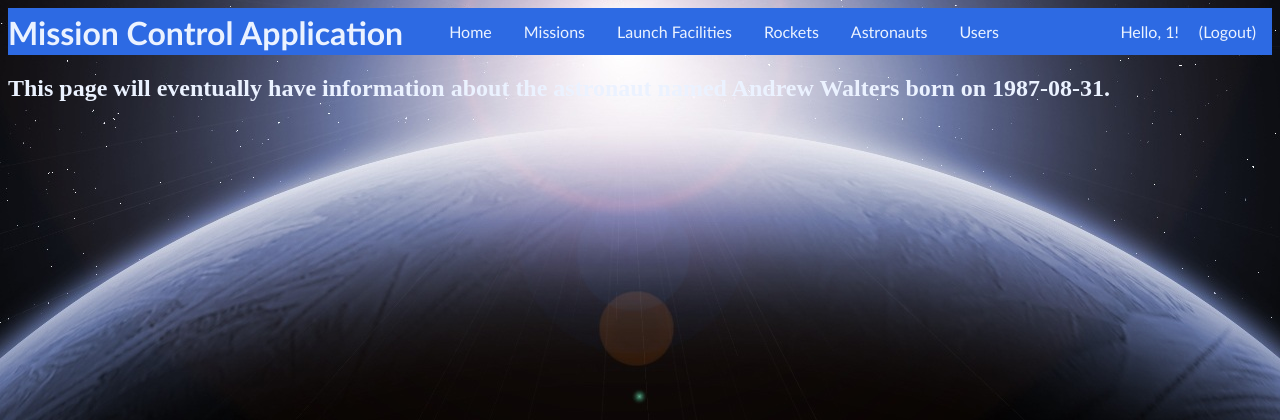
After one commit to blazersand2000/MissionControlApp, a Flask app: page /astronauts/5 in a window 1280 px wide. The commit adds this page. Shown: the top 420 px of the page. Run offline with Flask 2, Linux system fonts and the light colour scheme; the visitor is signed in with stand-in values (Sample User, id 1); data comes from the database, SQL or seed files in the repository; both versions use the stored data as it was after the commit; some libraries are stand-ins or nearby versions.

Commit message:
Finished adding real-time info to home page, added background image, added ability to click on an astronaut for more info.

```diff
--- a/app.py
+++ b/app.py
@@ -19,8 +19,8 @@ def index():
         nextMissionRows = DBgetRealTimeMissionInfo("next")
 
         previousMissionHeaders=("Rocket", "Fuel Burned", "Fuel Remaining", "Launch Facility", "Landing Time", "Crew Members")
-        currentMissionHeaders=("Rocket", "Fuel Burned", "Fuel Remaining", "Launch Facility", "Elapsed Mission Time", "Crew Members")
-        nextMissionHeaders=("Rocket", "Fuel Required", "Fuel To Spare", "Launch Facility", "Launch Time", "Crew Members")
+        currentMissionHeaders=("Rocket", "Fuel Burned", "Fuel Remaining", "Launch Facility", "Elapsed Mission Time", "Remaining Mission Time", "Crew Members")
+        nextMissionHeaders=("Rocket", "Fuel Required", "Fuel To Spare", "Launch Facility", "Launch Time", "Countdown To Launch", "Crew Members")
 
         return render_template("index.html", pHeaders=previousMissionHeaders, pRows=previousMissionRows, cHeaders=currentMissionHeaders, cRows=currentMissionsRows, nHeaders=nextMissionHeaders, nRows=nextMissionRows)
 
@@ -56,7 +56,7 @@ def showMissions():
 
     #queries that populate html table of missions to be rendered
     #note that || in SQLite means concatenation
-    c.execute("SELECT M.mid, 0 AS cannotDelete, R.rname, F.name, M.launchTime, M.landTime, group_concat(A.firstName || ' ' || A.lastName, '<br/>') AS anames FROM Mission M, Rockets R, LaunchFacility F, Crew C, Astronauts A WHERE M.rid = R.rid AND M.fid = F.fid AND M.mid = C.mid AND C.aid = A.aid GROUP BY C.mid;")
+    c.execute("SELECT M.mid, 0 AS cannotDelete, R.rname, F.name, M.launchTime, M.landTime, group_concat(A.firstName || ' ' || A.lastName, '<br/>') AS anames FROM Mission M, Rockets R, LaunchFacility F, Crew C, Astronauts A WHERE M.rid = R.rid AND M.fid = F.fid AND M.mid = C.mid AND C.aid = A.aid GROUP BY C.mid ORDER BY M.launchTime;")
     results = c.fetchall()
 
     #queries that populate rockets, facilities, and astronauts for the 'add new mission' form
@@ -161,6 +161,36 @@ def showAstronauts():
 
     return render_template("astronauts.html", headers=("First Name","Last Name","Date of Birth","Hours Flown"), rows=results, inputs=formInputs)
 
+@app.route("/astronauts/<aid>")
+@login_required
+def showAstronautInfo(aid):
+    conn = sqlite3.connect(dbPath)
+    conn.row_factory = sqlite3.Row
+    c = conn.cursor()
+
+    c.execute("SELECT firstName, lastName, dob FROM Astronauts WHERE aid = ?", (aid,))
+    results = c.fetchone()
+
+    conn.commit()
+    conn.close()
+
+    return render_template("astronaut_info.html", first=results["firstName"], last=results["lastName"], dob=results["dob"])
+
+@app.route("/users")
+@login_required
+def showUsers():
+    conn = sqlite3.connect(dbPath)
+    conn.row_factory = sqlite3.Row
+    c = conn.cursor()
+
+    c.execute("SELECT uid, 0 AS cannotDelete, username, firstName, lastName, lastLoginTime FROM Users;")
+    results = c.fetchall()
+
+    conn.commit()
+    conn.close()
+
+    return render_template("users.html", headers=("Username","First Name","Last Name","Last Login"), rows=results)
+
 @app.route("/login", methods=["GET", "POST"])
 def showLogin():
     if current_user.is_authenticated:
@@ -174,6 +204,7 @@ def showLogin():
                 user = User(userRecord["username"], userRecord["password"])
                 user.authenticated = True
                 login_user(user)
+                DBloginUser(user.id)
                 return redirect(url_for("index"))
             else:
                 print("wrong password")
@@ -255,21 +286,22 @@ def DBloginUser(username):
     conn.commit()
     conn.close()
 
-def DBgetRealTimeMissionInfo(when):
+def DBgetRealTimeMissionInfo(pointInTime):
     conn = sqlite3.connect(dbPath)
     conn.row_factory = sqlite3.Row
     c = conn.cursor()
-    if when == "previous":
+    if pointInTime == "previous":
         #this will select the most recently completed mission
-        c.execute("SELECT M.mid, R.rname, R.fuelBurnRate*((strftime('%s',M.landTime) - strftime('%s',M.launchTime))/3600.0) AS fuelBurned, R.fuelTankSize-(R.fuelBurnRate*((strftime('%s',M.landTime) - strftime('%s',M.launchTime))/3600.0)) AS fuelRemaining, F.name, M.landTime, group_concat(A.firstName || ' ' || A.lastName, '<br/>') AS anames FROM Mission M, Rockets R, LaunchFacility F, Crew C, Astronauts A WHERE M.rid = R.rid AND M.fid = F.fid AND M.mid = C.mid AND C.aid = A.aid AND M.landTime < datetime('now') GROUP BY C.mid ORDER BY M.landTime DESC LIMIT 1;")
+        c.execute("SELECT M.mid, R.rname, round(R.fuelBurnRate*((strftime('%s',M.landTime) - strftime('%s',M.launchTime))/3600.0),1) AS fuelBurned, round(R.fuelTankSize-(R.fuelBurnRate*((strftime('%s',M.landTime) - strftime('%s',M.launchTime))/3600.0)),1) AS fuelRemaining, F.name, M.landTime, group_concat(A.firstName || ' ' || A.lastName, '<br/>') AS anames FROM Mission M, Rockets R, LaunchFacility F, Crew C, Astronauts A WHERE M.rid = R.rid AND M.fid = F.fid AND M.mid = C.mid AND C.aid = A.aid AND strftime('%s',M.landTime) < strftime('%s',datetime('now')) GROUP BY C.mid ORDER BY M.landTime DESC LIMIT 1;")
         result = c.fetchall()
-    elif when == "current":
+    elif pointInTime == "current":
         #this will select the currently in progress missions
-        c.execute("SELECT M.mid, R.rname, R.fuelBurnRate*((strftime('%s',datetime('now')) - strftime('%s',M.launchTime))/3600.0) AS fuelBurnedLive, R.fuelTankSize-(R.fuelBurnRate*((strftime('%s',datetime('now')) - strftime('%s',M.launchTime))/3600.0)) AS fuelRemainingLive, F.name, strftime('%s',M.launchTime) AS launchTimeLive, group_concat(A.firstName || ' ' || A.lastName, '<br/>') AS anames FROM Mission M, Rockets R, LaunchFacility F, Crew C, Astronauts A WHERE M.rid = R.rid AND M.fid = F.fid AND M.mid = C.mid AND C.aid = A.aid AND M.launchTime <= datetime('now') AND M.landTime > datetime('now') GROUP BY C.mid ORDER BY M.launchTime;")
+        c.execute("SELECT M.mid, R.rname, R.fuelBurnRate AS fuelBurnRateLive, R.fuelTankSize AS fuelTankSizeLive, F.name, strftime('%s',M.launchTime) AS launchTimeLive, strftime('%s',M.landTime) AS landTimeLive, group_concat(A.firstName || ' ' || A.lastName, '<br/>') AS anames FROM Mission M, Rockets R, LaunchFacility F, Crew C, Astronauts A WHERE M.rid = R.rid AND M.fid = F.fid AND M.mid = C.mid AND C.aid = A.aid AND launchTimeLive <= strftime('%s',datetime('now')) AND landTimeLive > strftime('%s',datetime('now')) GROUP BY C.mid ORDER BY M.landTime;")
         result = c.fetchall()
-    elif when == "next":
+        print(result)
+    elif pointInTime == "next":
         #this will select the next scheduled mission
-        c.execute("SELECT M.mid, R.rname, R.fuelBurnRate*((strftime('%s',M.landTime) - strftime('%s',M.launchTime))/3600.0) AS fuelRequired, R.fuelTankSize-(R.fuelBurnRate*((strftime('%s',M.landTime) - strftime('%s',M.launchTime))/3600.0)) AS fuelToSpare, F.name, M.launchTime, group_concat(A.firstName || ' ' || A.lastName, '<br/>') AS anames FROM Mission M, Rockets R, LaunchFacility F, Crew C, Astronauts A WHERE M.rid = R.rid AND M.fid = F.fid AND M.mid = C.mid AND C.aid = A.aid AND M.launchTime > datetime('now') GROUP BY C.mid ORDER BY M.landTime ASC LIMIT 1;")
+        c.execute("SELECT M.mid, R.rname, R.fuelBurnRate*((strftime('%s',M.landTime) - strftime('%s',M.launchTime))/3600.0) AS fuelRequired, R.fuelTankSize-(R.fuelBurnRate*((strftime('%s',M.landTime) - strftime('%s',M.launchTime))/3600.0)) AS fuelToSpare, F.name, M.launchTime, strftime('%s',M.launchTime) AS countdownToLaunchLive, group_concat(A.firstName || ' ' || A.lastName, '<br/>') AS anames FROM Mission M, Rockets R, LaunchFacility F, Crew C, Astronauts A WHERE M.rid = R.rid AND M.fid = F.fid AND M.mid = C.mid AND C.aid = A.aid AND strftime('%s',M.launchTime) > strftime('%s',datetime('now')) GROUP BY C.mid ORDER BY M.landTime ASC LIMIT 1;")
         result = c.fetchall()
     conn.commit()
     conn.close()
--- a/static/scripts.js
+++ b/static/scripts.js
@@ -1,31 +1,69 @@
-function changeEnd() {
+function changeEnd()
+{
     document.getElementById("to").min = document.getElementById("from").value;
 }
 
-function refreshFuelBurned(launchTime, rate, size, element) {
-    $(element).load("../templates/dashboard.html", function() {
-        alert("Hello! I am an alert box!!");
-        setTimeout(refreshFuelBurned, 1000);
-    });
+function refreshElapsed(startTime, element)
+{
+    // get total seconds elapsed
+    var secs = Math.round((new Date().getTime() / 1000) - startTime);
+    // update view
+    $(element).text(daysComponent(secs) + " days, " + hoursComponent(secs) + " hours, " + minutesComponent(secs) + " minutes, " + secondsComponent(secs) + " seconds");
+
+    setTimeout(function(){refreshElapsed(startTime, element)}, 1000);
 }
 
-function refreshElapsed(launchTime, element) {
-    // get total seconds elapsed
-    var totalSecondsElapsed = Math.round((new Date().getTime() / 1000) - launchTime);
-    // get whole days elapsed
-    var days = Math.floor(totalSecondsElapsed / 86400);
-    // total seconds elapsed is now remaining seconds
-    totalSecondsElapsed = totalSecondsElapsed % 86400;
-    // get whole hours elapsed
-    var hours = Math.floor(totalSecondsElapsed / 3600);
-    // total seconds elapsed is now remaining seconds
-    totalSecondsElapsed = totalSecondsElapsed % 3600;
-    // get whole minutes elapsed
-    var minutes = Math.floor(totalSecondsElapsed / 60);
-    // total seconds elapsed is now remaining seconds
-    totalSecondsElapsed = totalSecondsElapsed % 60;
+function refreshCountdown(endTime, element)
+{
+    // get total seconds remaining
+    var secs = Math.round(endTime - (new Date().getTime() / 1000));
+    if (secs <= 0)
+    {
+        // delay by one second otherwise it might reload the page slightly too early for the database time
+        setTimeout(function(){location.reload(true)}, 1000);
+    }
     // update view
-    $(element).text(days + " days, " + hours + " hours, " + minutes + " minutes, " + totalSecondsElapsed + " seconds");
+    $(element).text(daysComponent(secs) + " days, " + hoursComponent(secs) + " hours, " + minutesComponent(secs) + " minutes, " + secondsComponent(secs) + " seconds");
 
-    setTimeout(function(){refreshElapsed(launchTime, element)}, 1000);
+    setTimeout(function(){refreshCountdown(endTime, element)}, 1000);
 }
+
+function refreshFuelBurned(startTime, rate, element)
+{
+    // get total hours elapsed
+    var hours = (Math.round((new Date().getTime() / 1000) - startTime) / 3600.0);
+    // update view with fuel burned by multiplying hours elapsed times fuel burn rate
+    $(element).text((hours * rate).toFixed(1));
+
+    setTimeout(function(){refreshFuelBurned(startTime, rate, element)}, 1000);
+}
+
+function refreshFuelRemaining(startTime, rate, capacity, element)
+{
+    // get total hours elapsed
+    var hours = (Math.round((new Date().getTime() / 1000) - startTime) / 3600.0);
+    // update view with remaining fuel, could be negative if the rocket ran out of fuel!
+    $(element).text((capacity - (hours * rate)).toFixed(1));
+
+    setTimeout(function(){refreshFuelRemaining(startTime, rate, capacity, element)}, 1000);
+}
+
+function daysComponent(seconds)
+{
+    return Math.floor(seconds / 86400);
+}
+
+function hoursComponent(seconds)
+{
+    return Math.floor((seconds % 86400) / 3600);
+}
+
+function minutesComponent(seconds)
+{
+    return Math.floor(((seconds % 86400) % 3600) / 60);
+}
+
+function secondsComponent(seconds)
+{
+    return Math.floor(((seconds % 86400) % 3600) % 60);
+}
--- a/static/styles.css
+++ b/static/styles.css
@@ -2,6 +2,11 @@
   --light-blue: #EBF2FF;
   --medium-blue: #86AEFD;
   --dark-blue: #2D6AE3;
+}
+
+.light-text
+{
+	color: var(--light-blue);
 }
 
 ul.nav
@@ -63,6 +68,7 @@ h1.nav
 table {
     border-collapse: collapse;
     width: 100%;
+	table-layout: auto;
 }
 
 th, td {
@@ -76,6 +82,7 @@ caption {
 	font-weight: bold;
 	font-style: italic;
 	font-size: 15px;
+	color: var(--light-blue);
 }
 
 tr {
@@ -96,6 +103,7 @@ th {
 	max-width: 650px;
 	padding: 20px 12px 10px 20px;
 	font: 13px Arial, Helvetica, sans-serif;
+	color: var(--light-blue);
 }
 .form-style-2-heading{
 	font-weight: bold;
--- /dev/null
+++ b/templates/astronaut_info.html
@@ -0,0 +1,11 @@
+{% extends "main_template.html" %}
+{% from 'macros.html' import GenerateTable, GenerateFormToAddEntry %}
+
+{% block title %}
+Astronaut Information
+{% endblock %}
+{% block body %}
+	<h2 class="light-text">
+		This page will eventually have information about the astronaut named {{first}} {{last}} born on {{dob}}.
+	</h2>
+{% endblock %}
--- a/templates/logout.html
+++ b/templates/logout.html
@@ -5,7 +5,7 @@
 Logged Out
 {% endblock %}
 {% block body %}
-<div align="center">
+<div align="center" class="light-text">
 	<h2>You have successfully logged out</h2>
 </div>
 {% endblock %}
--- a/templates/macros.html
+++ b/templates/macros.html
@@ -15,7 +15,11 @@
 				{% for value in row %}
 					{% if loop.index0 > 1 %}
 						<td>
-							{{value|safe}}
+							{% if title == "Astronauts" %}
+								<a href="{{ url_for('showAstronautInfo', aid = row[keyName]) }}">{{value|safe}}</a>
+							{% else %}
+								{{value|safe}}
+							{% endif %}
 						</td>
 					{% endif %}
 				{% endfor %}
@@ -84,7 +88,6 @@
 				{% for header in headers %}
 				<th>{{header}}</th>
 				{% endfor %}
-				<th/>
 			</tr>
 			{% for row in rows %}
 			<tr>
@@ -94,6 +97,38 @@
 							<span id="{{ row['mid'] }}launchTimeLive">
 								<script>
 									refreshElapsed("{{ row[key] }}", "#{{ row['mid'] }}launchTimeLive")
+								</script>
+							</span>
+						</td>
+					{% elif key == "landTimeLive" %}
+						<td>
+							<span id="{{ row['mid'] }}landTimeLive">
+								<script>
+									refreshCountdown("{{ row[key] }}", "#{{ row['mid'] }}landTimeLive")
+								</script>
+							</span>
+						</td>
+					{% elif key == "fuelBurnRateLive" %}
+						<td>
+							<span id="{{ row['mid'] }}fuelBurnRateLive">
+								<script>
+									refreshFuelBurned("{{ row['launchTimeLive'] }}", "{{ row[key] }}", "#{{ row['mid'] }}fuelBurnRateLive")
+								</script>
+							</span>
+						</td>
+					{% elif key == "fuelTankSizeLive" %}
+						<td>
+							<span id="{{ row['mid'] }}fuelTankSizeLive">
+								<script>
+									refreshFuelRemaining("{{ row['launchTimeLive'] }}", "{{ row['fuelBurnRateLive'] }}", "{{ row[key] }}", "#{{ row['mid'] }}fuelTankSizeLive")
+								</script>
+							</span>
+						</td>
+					{% elif key == "countdownToLaunchLive" %}
+						<td>
+							<span id="{{ row['mid'] }}countdownToLaunchLive">
+								<script>
+									refreshCountdown("{{ row[key] }}", "#{{ row['mid'] }}countdownToLaunchLive")
 								</script>
 							</span>
 						</td>
--- a/templates/main_template.html
+++ b/templates/main_template.html
@@ -6,6 +6,17 @@
 		<link rel="stylesheet" type= "text/css" href="{{ url_for('static', filename='styles.css') }}">
 		<script src="https://ajax.googleapis.com/ajax/libs/jquery/3.2.0/jquery.min.js"></script>
 		<script type="text/JavaScript" src="{{ url_for('static', filename='scripts.js') }}"></script>
+		<style>
+			body
+			{
+				background-image: url("{{ url_for('static', filename='images/planet.jpg') }}");
+				background-color: black;
+				background-repeat: no-repeat;
+				background-attachment: fixed;
+				background-position: center;
+				/*background-size: contain;*/
+			}
+		</style>
 		<title>{% block title %}{% endblock %}</title>
 	</head>
 	<body>
@@ -18,6 +29,7 @@
 				<li class="nav"><a class="nav" href="{{ url_for('showFacilities') }}">Launch Facilities</a></li>
 				<li class="nav"><a class="nav" href="{{ url_for('showRockets') }}">Rockets</a></li>
 				<li class="nav"><a class="nav" href="{{ url_for('showAstronauts') }}">Astronauts</a></li>
+				<li class="nav"><a class="nav" href="{{ url_for('showUsers') }}">Users</a></li>
 				{% endif %}
 				<div class="user-greeting">
 					{% if current_user.is_authenticated %}
```
Also changed, not shown: templates/index.html (+7 -5 lines), templates/users.html (added, +11 -0 lines), db.sqlite3, static/images/planet.jpg (added), 1 other file.
